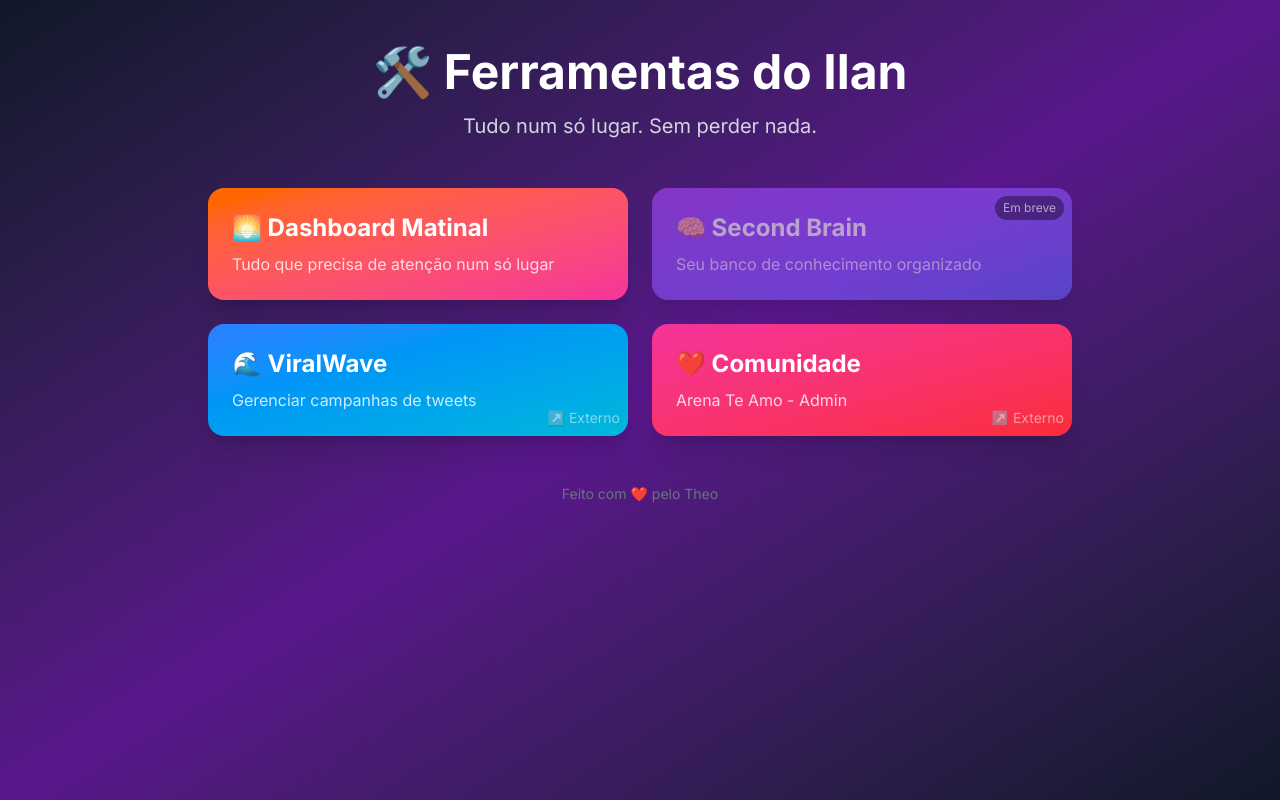
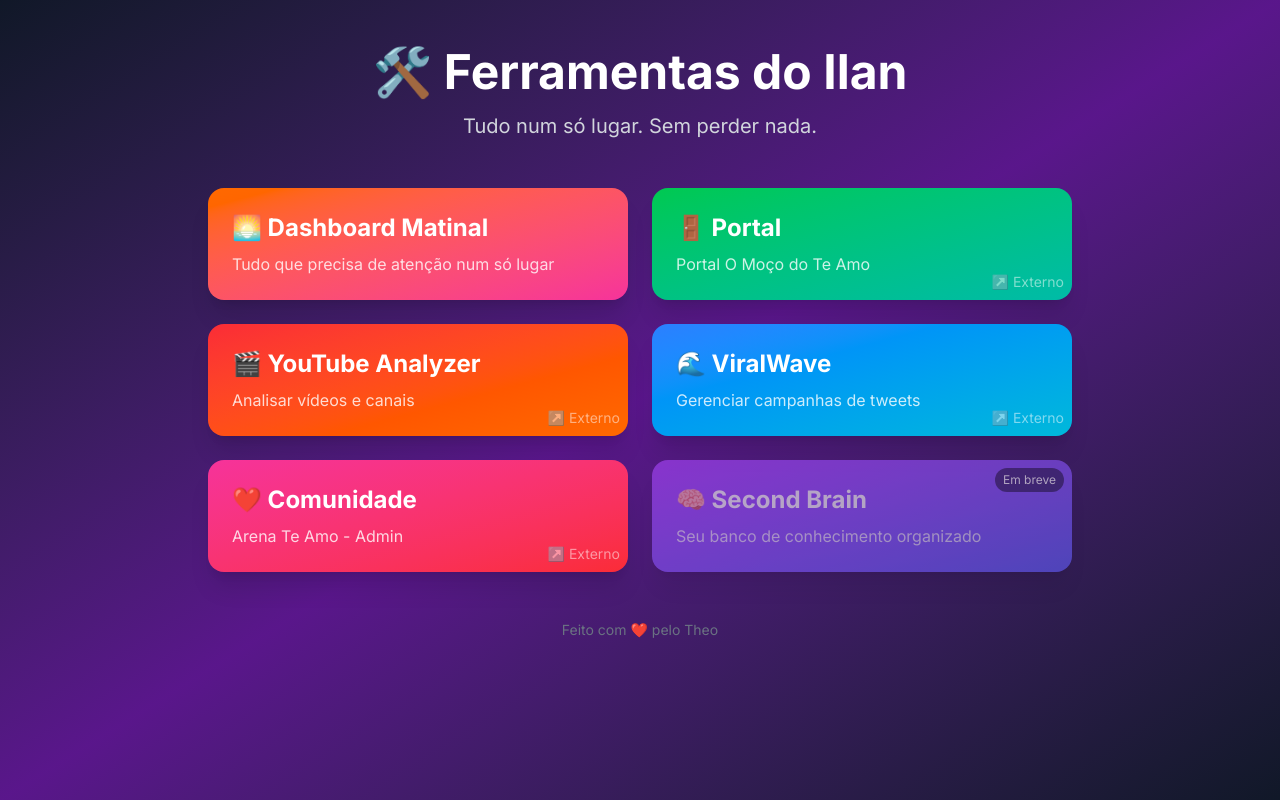
Before and after one commit to ilankriger-gmail/ilan-tools, a Next.js app: page / in a window 1280 px wide. Built offline with nearby package versions, Linux system fonts and the light colour scheme.

Commit message:
feat: adicionar Portal e YouTube Analyzer na home

```diff
--- a/app/page.tsx
+++ b/app/page.tsx
@@ -10,11 +10,18 @@
     color: 'from-orange-500 to-pink-500',
   },
   {
-    name: '🧠 Second Brain',
-    description: 'Seu banco de conhecimento organizado',
-    href: '/brain',
-    color: 'from-purple-500 to-indigo-500',
-    soon: true,
+    name: '🚪 Portal',
+    description: 'Portal O Moço do Te Amo',
+    href: 'https://portal-omocodoteamo.vercel.app',
+    external: true,
+    color: 'from-green-500 to-teal-500',
+  },
+  {
+    name: '🎬 YouTube Analyzer',
+    description: 'Analisar vídeos e canais',
+    href: 'https://youtube-analyzer-eosin.vercel.app',
+    external: true,
+    color: 'from-red-500 to-orange-500',
   },
   {
     name: '🌊 ViralWave',
@@ -29,6 +36,13 @@
     href: 'https://comunidade.omocodoteamo.com.br/admin',
     external: true,
     color: 'from-pink-500 to-red-500',
+  },
+  {
+    name: '🧠 Second Brain',
+    description: 'Seu banco de conhecimento organizado',
+    href: '/brain',
+    color: 'from-purple-500 to-indigo-500',
+    soon: true,
   },
 ];
 
```
